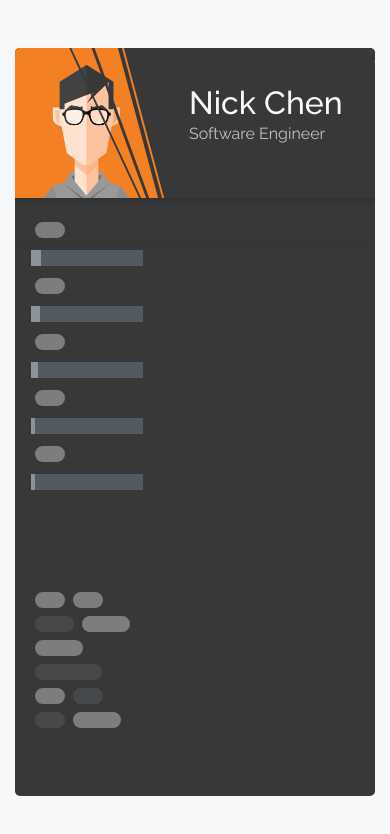
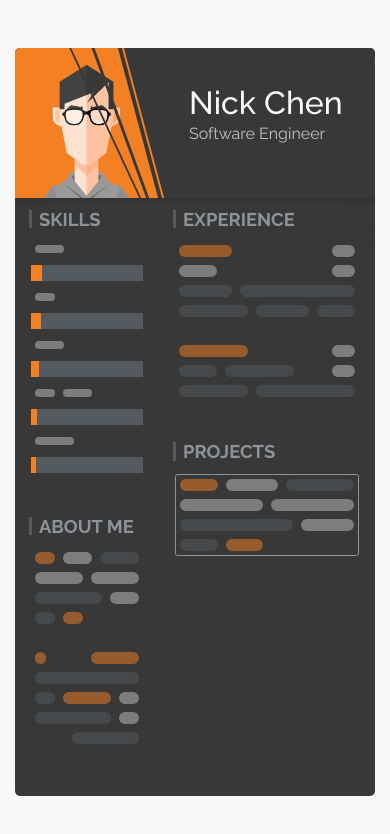
Before and after one commit to grahmnic/vue-port, a Vue app: page / in a window 390 px wide. Shown: the top 834 px of the page. Built offline with nearby package versions, Linux system fonts and the light colour scheme.

Commit message:
Adding other view sections and fixing gloss height responsiveness.

```diff
--- a/src/components/ResumeView.vue
+++ b/src/components/ResumeView.vue
@@ -46,9 +46,40 @@ export default {
   "rs rs re re re"
   "rs rs re re re"
   "rs rs rp rp rp"
-  "rs rs rp rp rp"
+  "ra ra rp rp rp"
   "ra ra rp rp rp"
   "ra ra rp rp rp"
   "ra ra rp rp rp";
+
+  > div:not(:first-child) {
+    overflow: hidden;
+  }
+
+  .offwhite {
+    color: $off-white !important;
+
+    &:first-letter {
+      color: $orange;
+    }
+  }
+
+  .view-title {
+    color: $light-gray;
+    font-weight: bold;
+    text-transform: uppercase;
+    text-align: left;
+    font-size: 1.15rem;
+    position: relative;
+
+    &::after {
+      content: '';
+      position: absolute;
+      width: 0.2rem;
+      height: 1.15rem;
+      top: 15%;
+      left: -10px;
+      background: $gray;
+    }
+  }
 }
 </style>
--- a/src/components/layouts/AboutMe.vue
+++ b/src/components/layouts/AboutMe.vue
@@ -1,6 +1,12 @@
 <template>
-  <div class="resume-about-me w-100 py-3 px-3 d-flex flex-column align-items-center" @mouseenter="hover" @mouseleave="leave" @click="changeView">
-    <gloss :activate="isHovered" section="about-me" :blobs="blobs1"/>
+  <div class="resume-about-me w-100 py-2 px-3" @mouseenter="hover" @mouseleave="leave" @click="changeView">
+    <div class="view-title m-2" :class="{'offwhite': isHovered}">
+      About Me
+    </div>
+    <gloss :activate="isHovered" section="about-me" :height="1.25" :blobs="blobs1"/>
+    <gloss :activate="isHovered" section="about-me" :height="1.25" :blobs="blobs3"/>
+    <gloss :activate="isHovered" section="about-me" :height="1.25" :blobs="blobs2"/>
+    <gloss :activate="isHovered" section="about-me" :height="1.25" :blobs="blobs4"/>
   </div>
 </template>
 
@@ -16,17 +22,35 @@ export default {
     data() {
       return {
           blobs1: [
-              {color: 'light', size: '3'},
-              {color: 'light', size: '4'},
-              {color: 'dark', size: '5'},
-              {color: 'light', size: '6'},
-              {color: 'light', size: '6'},
-              {color: 'dark', size: '8'},
-              {color: 'light', size: '4'},
-              {color: 'dark', size: '3'},
-              {color: 'dark', size: '3'},
-              {color: 'light', size: '6'},
+              {color: 'orange', size: 3},
+              {color: 'light', size: 4},
+              {color: 'dark', size: 5},
+              {color: 'light', size: 6},
+              {color: 'light', size: 6},
+              {color: 'dark', size: 8},
+              {color: 'light', size: 4},
+              {color: 'dark', size: 3},
+              {color: 'orange', size: 3},
+              {color: 'none', size: 6},
           ],
+          blobs2: [
+              {color: 'orange', size: 2},
+              {color: 'none', size: 4},
+              {color: 'orange', size: 6},
+              {color: 'dark', size: 12},
+          ],
+          blobs3: [
+              {color: 'none', size: 12}
+          ],
+          blobs4: [
+              {color: 'dark', size: 3},
+              {color: 'orange', size: 6},
+              {color: 'light', size: 3},
+              {color: 'dark', size: 9},
+              {color: 'light', size: 3},
+              {color: 'none', size: 4},
+              {color: 'dark', size: 8}
+          ]
       }
     },
 
@@ -52,7 +76,7 @@ export default {
 }
 </script>
 
-<style>
+<style lang="scss">
 .resume-about-me {
     grid-area: ra;
     cursor: pointer;
--- a/src/components/layouts/Experience.vue
+++ b/src/components/layouts/Experience.vue
@@ -1,15 +1,79 @@
 <template>
-  <div class="resume-experience"></div>
+  <div class="resume-experience w-100 px-3" @mouseenter="hover" @mouseleave="leave" @click="changeView">
+    <div class="view-title m-2" :class="{'offwhite': isHovered}">
+      Experience
+    </div>
+    <gloss :activate="isHovered" section="experience" :height="1.25" :blobs="blobs1"/>
+    <gloss :activate="isHovered" section="experience" :height="1.25" :blobs="blobs2"/>
+  </div>
 </template>
 
 <script>
+import Gloss from '../util/Gloss.vue'
+import { mapGetters } from 'vuex'
+
 export default {
-    name: "experience"
+    name: "experience",
+    components: {
+      Gloss
+    },
+    data() {
+      return {
+          blobs1: [
+              {color: 'orange', size: 4},
+              {color: 'none', size: 6},
+              {color: 'light', size: 2},
+              {color: 'light', size: 3},
+              {color: 'none', size: 7},
+              {color: 'light', size: 2},
+              {color: 'dark', size: 4},
+              {color: 'dark', size: 8},
+              {color: 'dark', size: 5},
+              {color: 'dark', size: 4},
+              {color: 'dark', size: 3},
+              {color: 'none', size: 12}
+          ],
+          blobs2: [
+              {color: 'orange', size: 5},
+              {color: 'none', size: 5},
+              {color: 'light', size: 2},
+              {color: 'dark', size: 3},
+              {color: 'dark', size: 5},
+              {color: 'none', size: 2},
+              {color: 'light', size: 2},
+              {color: 'dark', size: 5},
+              {color: 'dark', size: 7},
+          ],
+      }
+    },
+
+    methods: {
+        hover() {
+            this.$store.commit('hover:setExperience', true)
+        },
+        leave() {
+            this.$store.commit('hover:setExperience', false)
+        },
+        changeView() {
+            this.$store.commit('view:set', 'experience-view')
+        }
+    },
+    computed: {
+        ...mapGetters([
+            'experienceHovered'
+        ]),
+        isHovered() {
+            return this.experienceHovered;
+        }
+    }
 }
 </script>
 
-<style>
+<style lang="scss">
 .resume-experience {
     grid-area: re;
+    cursor: pointer;
+    transition: all 0.5s ease-out;
+    position: relative;
 }
 </style>
--- a/src/components/layouts/Projects.vue
+++ b/src/components/layouts/Projects.vue
@@ -1,16 +1,72 @@
 <template>
-  <div class="resume-projects">
+  <div class="resume-projects w-100 py-2 px-3" @mouseenter="hover" @mouseleave="leave" @click="changeView">
+    <div class="view-title m-2" :class="{'offwhite': isHovered}">
+      Projects
+    </div>
+    <div class="resume-container">
+        <gloss :activate="isHovered" section="projects" :height="1.25" :blobs="blobs1"/>
+    </div>
   </div>
 </template>
 
 <script>
+import Gloss from '../util/Gloss.vue'
+import { mapGetters } from 'vuex'
+
 export default {
-    name: "projects"
+    name: "projects",
+    components: {
+      Gloss
+    },
+    data() {
+      return {
+          blobs1: [
+              {color: 'orange', size: 3},
+              {color: 'light', size: 4},
+              {color: 'dark', size: 5},
+              {color: 'light', size: 6},
+              {color: 'light', size: 6},
+              {color: 'dark', size: 8},
+              {color: 'light', size: 4},
+              {color: 'dark', size: 3},
+              {color: 'orange', size: 3},
+              {color: 'none', size: 6},
+          ],
+      }
+    },
+
+    methods: {
+        hover() {
+            this.$store.commit('hover:setProjects', true)
+        },
+        leave() {
+            this.$store.commit('hover:setProjects', false)
+        },
+        changeView() {
+            this.$store.commit('view:set', 'projects-view')
+        }
+    },
+    computed: {
+        ...mapGetters([
+            'projectsHovered'
+        ]),
+        isHovered() {
+            return this.projectsHovered;
+        }
+    }
 }
 </script>
 
-<style>
+<style lang="scss">
 .resume-projects {
     grid-area: rp;
+    cursor: pointer;
+    transition: all 0.5s ease-out;
+    position: relative;
+}
+
+.resume-container {
+  border-radius: 2.5px;
+  border: 1px solid $light-gray;
 }
 </style>
--- a/src/components/layouts/Skills.vue
+++ b/src/components/layouts/Skills.vue
@@ -1,17 +1,19 @@
 <template>
-  <div class="resume-skills px-3 py-1" @mouseenter="hover" @mouseleave="leave" @click="changeView">
+  <div class="resume-skills px-3" @mouseenter="hover" @mouseleave="leave" @click="changeView">
+      <div class="view-title m-2" :class="{'offwhite': isHovered}">
+        Skills
+      </div>
       <div class="w-100">
-        <div class="py-2"></div>
-        <gloss :activate="isHovered" section="skills" :blobs="blobs2"/>
-        <bar class="py-2" :activate="isHovered" section="bar1" :progress="85" />
-        <gloss :activate="isHovered" section="skills" :blobs="blobs3"/>
-        <bar class="py-2" :activate="isHovered" section="bar2" :progress="80" />
-        <gloss :activate="isHovered" section="skills" :blobs="blobs4"/>
-        <bar class="py-2" :activate="isHovered" section="bar3" :progress="65" />
-        <gloss :activate="isHovered" section="skills" :blobs="blobs5"/>
-        <bar class="py-2" :activate="isHovered" section="bar4" :progress="40" />
-        <gloss :activate="isHovered" section="skills" :blobs="blobs6"/>
-        <bar class="py-2" :activate="isHovered" section="bar5" :progress="40" />
+        <gloss :activate="isHovered" section="skills" :blobs="blobs2" :height="1"/>
+        <bar class="py-2" :activate="isHovered" section="bar1" :progress="95" :color="'orange'" />
+        <gloss :activate="isHovered" section="skills" :blobs="blobs3" :height="1"/>
+        <bar class="py-2" :activate="isHovered" section="bar2" :progress="90" :color="'orange'" />
+        <gloss :activate="isHovered" section="skills" :blobs="blobs4" :height="1"/>
+        <bar class="py-2" :activate="isHovered" section="bar3" :progress="75" :color="'orange'" />
+        <gloss :activate="isHovered" section="skills" :blobs="blobs6" :height="1"/>
+        <bar class="py-2" :activate="isHovered" section="bar5" :progress="50" :color="'orange'" />
+        <gloss :activate="isHovered" section="skills" :blobs="blobs7" :height="1"/>
+        <bar class="py-2" :activate="isHovered" section="bar6" :progress="45" :color="'orange'" />
       </div>
   </div>
 </template>
@@ -30,22 +32,25 @@ export default {
     data: () => {
         return {
             blobs2: [
-                {color: 'light', size: '2'},
+                {color: 'light', size: '4'},
+                {color: 'none', size: '8'},
             ],
             blobs3: [
                 {color: 'light', size: '3'},
+                {color: 'none', size: '9'},
             ],
             blobs4: [
-                {color: 'light', size: '3'},
-            ],
-            blobs5: [
-                {color: 'light', size: '2'},
+                {color: 'light', size: '4'},
+                {color: 'none', size: '8'},
             ],
             blobs6: [
-                {color: 'light', size: '4'}
+                {color: 'light', size: '3'},
+                {color: 'light', size: '4'},
+                {color: 'none', size: '5'},
             ],
             blobs7: [
-                {color: 'light', size: '2'}
+                {color: 'light', size: '5'},
+                {color: 'none', size: '7'},
             ]
         }
     },
--- a/src/components/util/Bar.vue
+++ b/src/components/util/Bar.vue
@@ -2,7 +2,7 @@
     <div class="bar-wrapper">
         <div class="bar-outer w-100">
             <div class="h-100" :style="'width: ' + progress + '%'">
-                <div :id="section" class="h-100">
+                <div :id="section" class="h-100" :class="color">
                 </div>
             </div>
         </div>
@@ -16,7 +16,8 @@ export default {
     props: {
         activate: Boolean,
         section: String,
-        progress: Number
+        progress: Number,
+        color: String
     },
     mounted: function() {
 
@@ -56,7 +57,6 @@ export default {
         background-color: $gray;
 
         div div {
-            background-color: $light-gray;
             width: 10%;
         }
 
--- a/src/components/util/Gloss.vue
+++ b/src/components/util/Gloss.vue
@@ -1,10 +1,7 @@
 <template>
-    <div class="gloss-wrapper">
-        <div :id="section" class="gloss row mx-0">
-            <div v-for="(blob, index) in blobs" :key="index" :class="'col-' + blob.size + ' ' + blob.color"></div>
+    <div :id="section" class="gloss mx-0">
+        <div v-for="(blob, index) in blobs" :key="index" :class="blob.color" :style="{ 'width': ((blob.size * 100) / 12) + '%', 'height': + height + 'rem' }"></div>
     </div>
-    </div>
-
 </template>
 
 <script>
@@ -13,23 +10,24 @@ export default {
     props: {
         activate: Boolean,
         section: String,
-        blobs: Array
+        blobs: Array,
+        height: Number
     },
     mounted: function() {
-        document.querySelectorAll('#' + this.section + '.row div').forEach((e,i) => {
+        document.querySelectorAll('#' + this.section + ' div').forEach((e,i) => {
                 e.style.animationDelay = (i * 0.05) + 's'
         })
     },
     methods: {
         in() {
-            document.querySelectorAll('#' + this.section + '.row div').forEach((e,i) => {
+            document.querySelectorAll('#' + this.section + ' div').forEach((e,i) => {
                 e.style.animation = 'none'
                 e.style.animation = 'glossUp 0.25s forwards'
                 e.style.animationDelay = (i * 0.025) + 's'
             })
         },
         out() {
-            document.querySelectorAll('#' + this.section + '.row div').forEach(e => {
+            document.querySelectorAll('#' + this.section + ' div').forEach(e => {
                 e.style.animation = 'none'
             })
         }
@@ -46,18 +44,25 @@ export default {
 
 <style lang="scss">
 .gloss {
+    font-size: 0;
     div {
-        transition: height 0.25s ease-out;
-        height: 1.5rem;
         border: $dark-gray 4px solid;
         border-radius: 50px/50px;
         opacity: 0.5;
+        display: inline-block;
     }
+}
+
 .light {
     background: $off-white;
 }
 .dark {
     background: $gray;
 }
+.orange {
+    background: $orange;
+}
+.none {
+    background: transparent;
 }
 </style>
```
Also changed, not shown: src/components/layouts/ResumeTop.vue (+28 -24 lines). Lines whose indentation alone changed are shown as unchanged.
